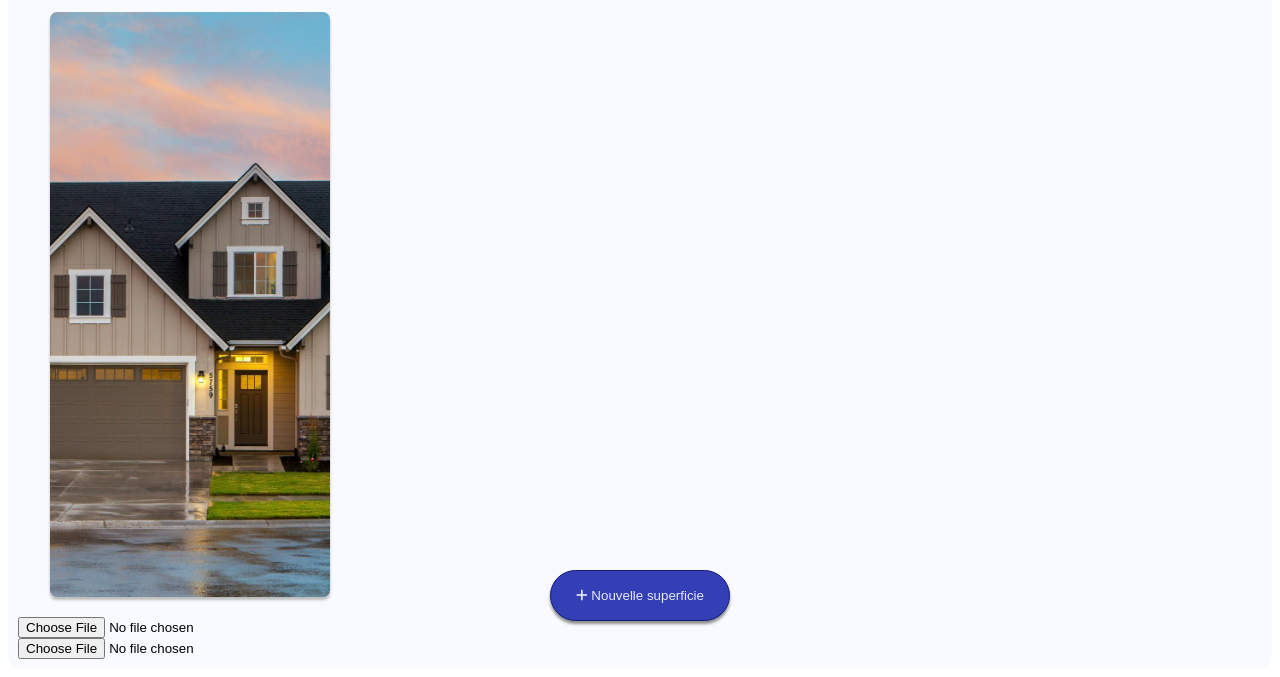
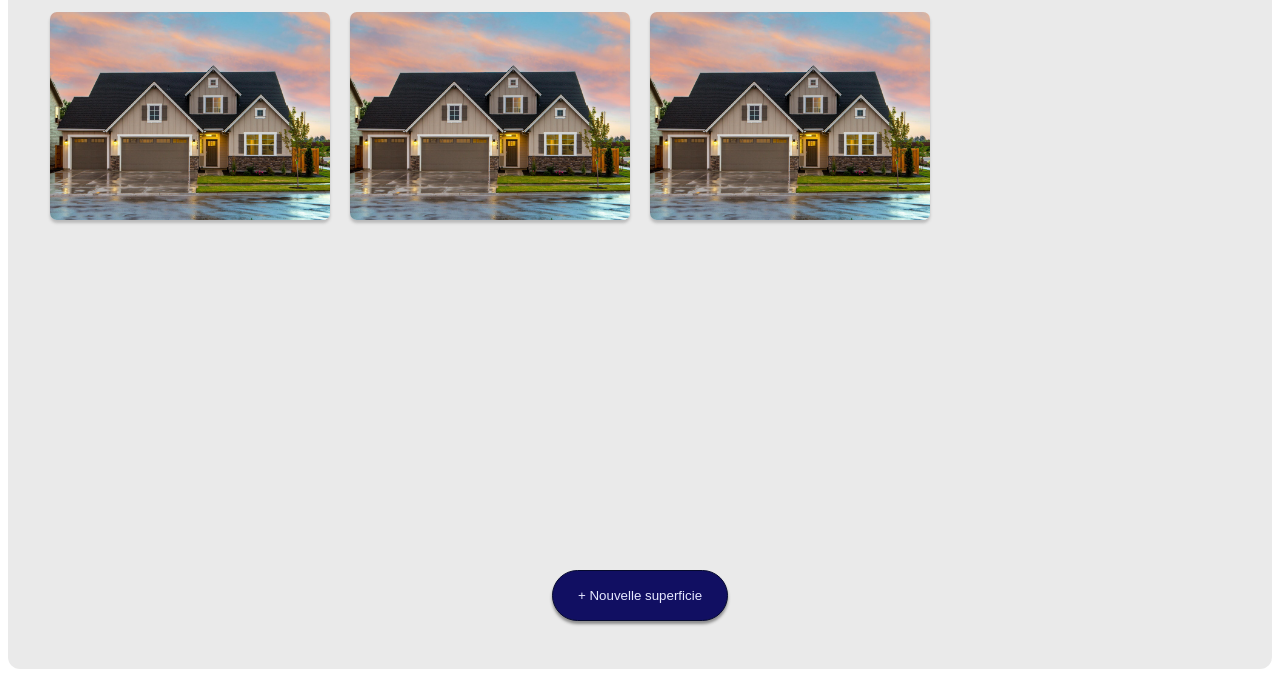
Before and after one commit to Sahnip/addMesureOnPhoto, a website: page index.html in a window 1280 px wide. Shown: the part 159-836 px from the top of the page. Drawn offline with Linux system fonts and the light colour scheme.

Commit message:
some fixing

```diff
--- a/index.css
+++ b/index.css
@@ -11,7 +11,7 @@ h1{
 }
 
 .container{
-    background-color: #f8faff;
+    background-color: #eaeaea;
     width: auto;
     min-height: 100vh;
     padding: 10px;
@@ -39,7 +39,7 @@ h1{
 }
 
 .card{
-    min-height: 4vh;
+    max-height: 26vh;
     min-width: 4vh;
 
     box-shadow: 0px 3px 3px #bababa;
@@ -64,8 +64,8 @@ h1{
 .takePicture{
     position:relative;
     padding: 17px 25px;
-    background-color: #343fb5;
-    border: solid 1px #111a77;
+    background-color: #110f62;
+    border: solid 1px rgb(5, 9, 46);
     border-radius: 30px;
     cursor: pointer;
     color: #e7e9ff;
--- a/index.html
+++ b/index.html
@@ -35,22 +35,49 @@
             <div class="card">
                 <img src="photo-sampled.jpg">
             </div>
+            <div class="card">
+                <img src="photo-sampled.jpg">
+            </div>
+            <div class="card">
+                <img src="photo-sampled.jpg">
+            </div>
+
         </div>
         <div class="tool">
+            <!--
+            <input class="takePicture" id="get-photo" type="file" accept="image/*, application/pdf" style="visibility:hidden;" name="Nouvelle superficie" />
             <button class="takePicture" id="takePicture"><i class="fa-solid fa-plus"></i> Nouvelle superficie</button>
+            -->
+            <input type="file" id="get-photo" name="fileupload" style="display: none" onChange="handlechange();"/>
+            <input class="takePicture" type="button" value="+ Nouvelle superficie" id="takePicture" onclick="browseclick();"/>
         </div>
 
         <!--<button id="start-camera">Start Camera</button>
         <button id="click-photo">Click Photo</button>-->
-        <!--<input id="get-photo" type="file" accept="image/*, application/pdf" capture="environment" />-->
-        <input id="get-photo" type="file" accept="image/*, application/pdf" />
-        <input type="file" (change)="getFile($event)" />
         <video id="video" width="320" height="240" class="camera-hidden" autoplay></video>
         <canvas id="canvas" width="320" height="240" class="camera-hidden"></canvas>
         <button id="close-camera-button" class="camera-hidden">X</button>
         <button id="close-canvas-button" class="camera-hidden">X</button>
 
+
     </div>
+
+    <script>
+        function browseclick(){
+            var fileinput = document.getElementById("browse");  // use input file id here
+            fileinput.click();
+        }
+        function handlechange(){
+            var fileinput = document.getElementById("browse");
+            var textinput = document.getElementById("takePicture"); //Change the browser title
+            textinput.value = fileinput.value; //Value of input type button equal to value of input type file
+        }
+    </script>
     <script src="index.js" type="module"></script>
 </body>
 </html>
+
+
+
+<!--<input id="get-photo" type="file" accept="image/*, application/pdf" capture="environment" />
+<input type="file" (change)="getFile($event)" />-->
--- a/index.js
+++ b/index.js
@@ -1,6 +1,6 @@
 import { v4 as uuidv4 } from './node_modules/uuid/dist/esm-browser/index.js';
 
-const getPhoto = document.getElementById('get-photo')
+const getPhoto = document.getElementById('get-photo').files[0]
 
 const previousDiag = document.querySelector('.previous-diag')
 // import { initializeApp } from './node_modules/firebase/app';
```
